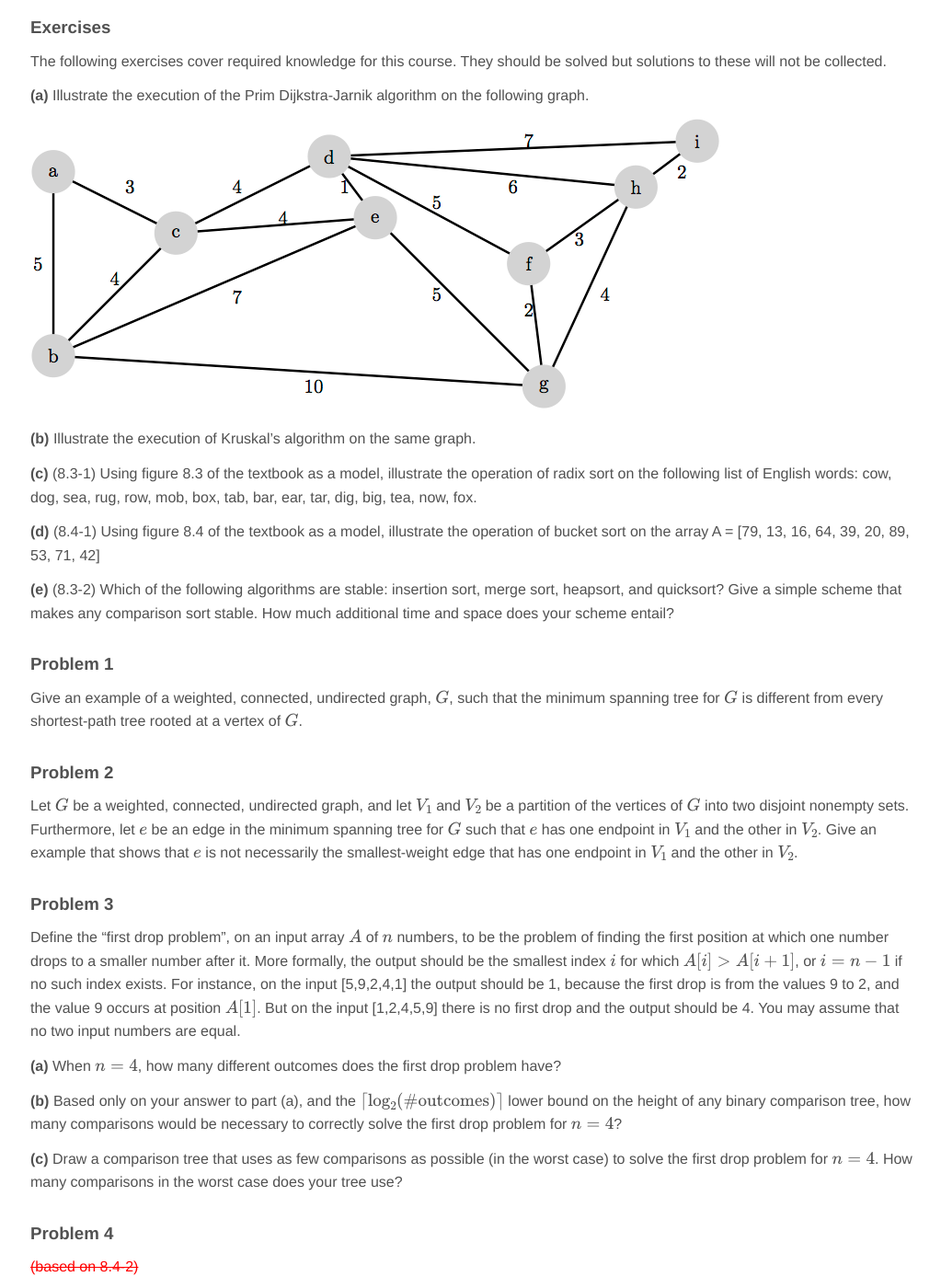
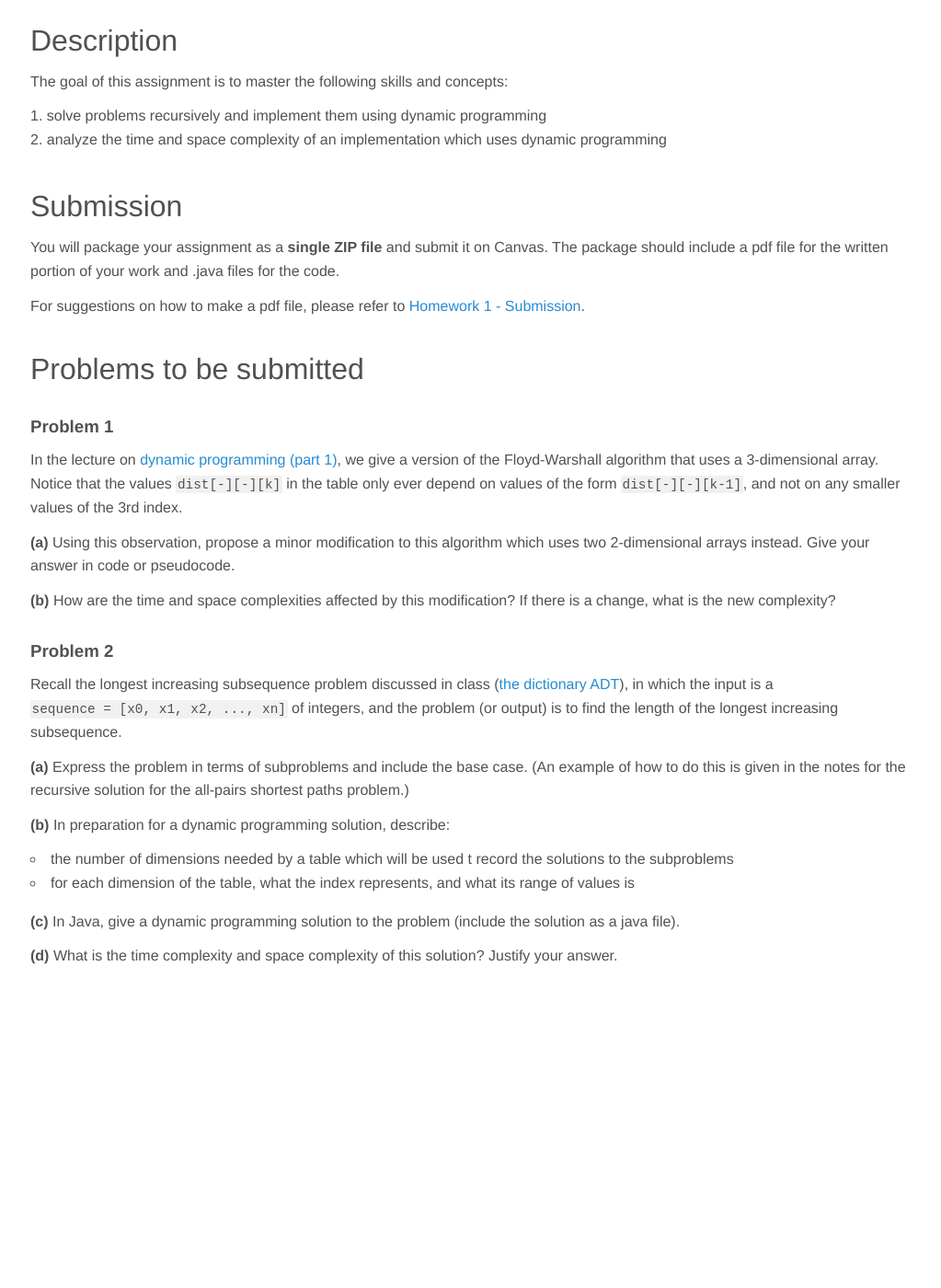
Before and after one commit to jnylam/jnylam.github.io, a Jekyll site: the page built from _courses/146-s17/homework10.md, in a window 1280 px wide and 1400 px high, scrolled down 273 px. Shown: the whole window at 92% size, without its empty margins (127-1150 px from the left). Built offline with Jekyll 4.4.1, drawn with Linux system fonts in a browser that asks for light colours; formulas are drawn with MathJax 3; after the commit the page ends 1361 px from its top, so only the background shows below that; some of the changed text lies outside the part shown.

Commit message:
Add homework 10

```diff
--- a/_courses/146-s17/homework10.md
+++ b/_courses/146-s17/homework10.md
@@ -6,86 +6,40 @@ mathjax: true
 navorder: 0
 ---
 
-### Exercises
+# Description
 
-The following exercises cover required knowledge for this course. They should be solved but solutions to these will not be collected.
+The goal of this assignment is to master the following skills and concepts:
 
-__(a)__ Illustrate the execution of the Prim Dijkstra-Jarnik algorithm on the following graph.
+1. solve problems recursively and implement them using dynamic programming
+2. analyze the time and space complexity of an implementation which uses dynamic programming
 
-![](hw10-0a.png)
+# Submission
 
-__(b)__ Illustrate the execution of Kruskal's algorithm on the same graph.
+You will package your assignment as a __single ZIP file__ and submit it on Canvas. The package should include a pdf file for the written portion of your work and .java files for the code.
 
-__(c)__ (8.3-1) Using figure 8.3 of the textbook as a model, illustrate the operation of radix sort on the following list of English words: cow, dog, sea, rug, row, mob, box, tab, bar, ear, tar, dig, big, tea, now, fox.
+For suggestions on how to make a pdf file, please refer to [Homework 1 - Submission](homework01.html#Submission).
 
-__(d)__ (8.4-1) Using figure 8.4 of the textbook as a model, illustrate the operation of bucket sort on the array A = [79, 13, 16, 64, 39, 20, 89, 53, 71, 42]
-
-__(e)__ (8.3-2) Which of the following algorithms are stable: insertion sort, merge sort, heapsort, and quicksort? Give a simple scheme that makes any comparison sort stable. How much additional time and space does your scheme entail?
+# Problems to be submitted
 
 ### Problem 1
 
-Give an example of a weighted, connected, undirected graph, $$G$$, such that the minimum spanning tree for $$G$$ is different from every shortest-path tree rooted at a vertex of $$G$$.
+In the lecture on [dynamic programming (part 1)](dp1.pdf), we give a version of the Floyd-Warshall algorithm that uses a 3-dimensional array. Notice that the values `dist[-][-][k]` in the table only ever depend on values of the form `dist[-][-][k-1]`, and not on any smaller values of the 3rd index.
+
+__(a)__ Using this observation, propose a minor modification to this algorithm which uses two 2-dimensional arrays instead. Give your answer in code or pseudocode.
+
+__(b)__ How are the time and space complexities affected by this modification? If there is a change, what is the new complexity?
 
 ### Problem 2
 
-Let $$G$$ be a weighted, connected, undirected graph, and let $$V_1$$ and $$V_2$$ be a partition of the vertices of $$G$$ into two disjoint nonempty sets. Furthermore, let $$e$$ be an edge in the minimum spanning tree for $$G$$ such that $$e$$ has one endpoint in $$V_1$$ and the other in $$V_2$$. Give an example that shows that $$e$$ is not necessarily the smallest-weight edge that has one endpoint in $$V_1$$ and the other in $$V_2$$.
+Recall the longest increasing subsequence problem discussed in class ([the dictionary ADT](dictionary.pdf)), in which the input is a `sequence = [x0, x1, x2, ..., xn]` of integers, and the problem (or output) is to find the length of the longest increasing subsequence.
 
-### Problem 3
+__(a)__ Express the problem in terms of subproblems and include the base case. (An example of how to do this is given in the notes for the recursive solution for the all-pairs shortest paths problem.)
 
-Define the "first drop problem", on an input array $$A$$ of $$n$$ numbers, to be the problem of finding the first position at which one number drops to a smaller number after it. More formally, the output should be the smallest index $$i$$ for which $$A[i]>A[i+1]$$, or $$i=n-1$$ if no such index exists. For instance, on the input [5,9,2,4,1] the output should be 1, because the first drop is from the values 9 to 2, and the value 9 occurs at position $$A[1]$$. But on the input [1,2,4,5,9] there is no first drop and the output should be 4. You may assume that no two input numbers are equal.
+__(b)__ In preparation for a dynamic programming solution, describe:
 
-__(a)__ When $$n=4$$, how many different outcomes does the first drop problem have?
+* the number of dimensions needed by a table which will be used t  record the solutions to the subproblems
+* for each dimension of the table, what the index represents, and what its range of values is
 
-__(b)__ Based only on your answer to part (a), and the $$\lceil\log_2(\# \text{outcomes})\rceil$$ lower bound on the height of any binary comparison tree, how many comparisons would be necessary to correctly solve the first drop problem for $$n=4$$?
+__(c)__ In Java, give a dynamic programming solution to the problem (include the solution as a java file).
 
-__(c)__ Draw a comparison tree that uses as few comparisons as possible (in the worst case) to solve the first drop problem for $$n=4$$. How many comparisons in the worst case does your tree use?
-
-### Problem 4
-
-<del>(based on 8.4-2)</del>
-
-<del>Explain why the worst-case running time for bucket sort is $$\Theta(n^2)$$. What simple change to the algorithm preserves its linear average-case running time and makes its worst-case running time $$O(n \log n)$$?</del>
-
-Draw a decision/comparison tree for quicksort on inputs of length 3.
-
-## Submission
-
-Problems 1 to 4 should be submitted on Canvas as a __single PDF file__.
-
-At the top of your file, include:
-
-* your name
-* CS 146
-* the class section
-* Homework [number]
-
-Give credit to those who have helped you by including
-
-* the name of any classmates you collaborated with
-* the name of any other person you received help from
-* a reference to any other source you may have used to in order to solve problems on this assignment.
-
-All solutions must be written by yourself. Plagiarized work will not receive any credit. Repeated occurrences will result in a report to the department.
-
----
-Options for making PDFs:
-
-You have the option of handwriting your solutions on paper, scanning them, and converting them to PDF. Please do not send the images.
-__If you use a phone or tablet__ to scan your handwritten solutions, [here are some tips on how to this well](http://www.howtogeek.com/209951/the-best-ways-to-scan-a-document-using-your-phone-or-tablet/).
-
-You also have the option of typing your solutions up in your favorite word processor. Export or print your document as a PDF file and submit that. Please do not a submit .docx file.
-
-Finally, you have the option of preparing a professional-looking document using LaTeX. This is what authors use to write textbooks and research papers. If you choose this option, here are some pointers to get you started.
-
-* [Getting LaTeX](https://www.latex-project.org/get/)
-* [LaTeX homework template](http://www.jennylam.cc/assets/template.zip): this is a good place to start learning LaTeX. Feel free to modify this document as you need.
-* [Any of the many good LaTeX tutorials/cheatsheets/beginner's guides online](https://lmddgtfy.net/?q=Latex%20quickstart).
-
-
-## Rubric
-
-This assignment is worth 20 points:
-
-* 4.5 points per problem, 2.5 for a reasonable attempt on it and 2 for correctness.
-* 1 point for a correctly submitted assignment, that is, as a single PDF file that is legible (if you choose to take pictures, make sure the text is in focus, please check on a computer screen before submitting), properly oriented, etc.
-* 1 point for presentation and neatness.
+__(d)__ What is the time complexity and space complexity of this solution? Justify your answer.
```
Also changed, not shown: _courses/146-s17/index.md (+1 -1 lines).
